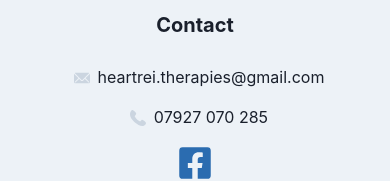
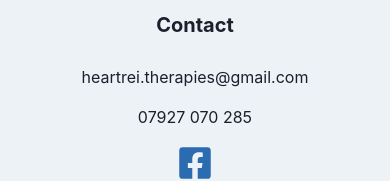
Before and after one commit to NickBlomberg/heartrei-v2, a Next.js app: page / in a window 390 px wide. Shown: the part 2168-2349 px from the top of the page. Built offline with nearby package versions, Linux system fonts and the light colour scheme; a web font is replaced by a local one.

Commit message:
Remove phone and email icons from footer

```diff
--- a/components/Footer.jsx
+++ b/components/Footer.jsx
@@ -9,8 +9,6 @@ import {
   Icon,
   useBreakpointValue,
 } from '@chakra-ui/react'
-
-import { PhoneIcon, EmailIcon } from '@chakra-ui/icons'
 
 import { FaFacebookSquare } from 'react-icons/fa'
 import Link from './Link'
@@ -67,13 +65,9 @@ export default function Footer({ ...rest }) {
           align={useBreakpointValue({ base: 'center', md: 'end' })}
         >
           <Link href="mailto:heartrei.therapies@gmail.com">
-            <EmailIcon mx={2} color="gray.300" />
             heartrei.therapies@gmail.com
           </Link>
-          <Link href="tel:07927070285">
-            <PhoneIcon mx={2} color="gray.300" />
-            07927 070 285
-          </Link>
+          <Link href="tel:07927070285">07927 070 285</Link>
           <Link
             href="https://facebook.com/HeartReiTherapies/"
             isExternal
```
